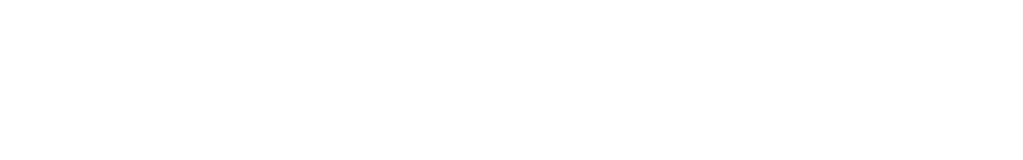
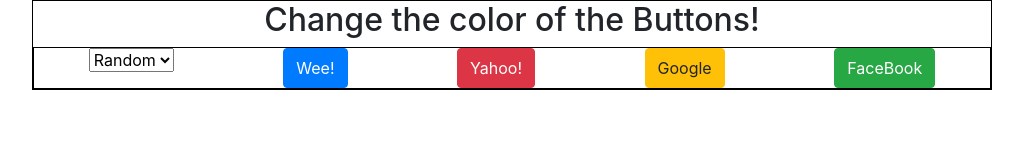
Before and after one commit to NathanielKinderman/ButtonColorTransformation, a plain HTML site: page index.HTML in a window 1280 px wide. Shown: the whole page, without its empty margins (128-1151 px from the left). Drawn offline with nearby package versions, Linux system fonts and the light colour scheme.

Commit message:
Added buttons/colors and form to html. As well as styling to css

```diff
--- a/index.HTML
+++ b/index.HTML
@@ -7,6 +7,28 @@
     <title>Color Button Transformation</title>
 </head>
 <body>
+    <div class = "container-1">
+        <h2>Change the color of the Buttons!</h2>
+        <div class= "flex-box-pick-color">
+            <form action="">
+                <select name="backdrop" id="background" onchange="buttonColorChange(this)">
+                    <option value="random">Random</option>
+                    <option value="red">Red</option>
+                    <option value="green">Green</option>
+                    <option vaule="reset">Reset</option>
+                </select>
+            </form>
+
+            <button class="btn btn-primary">Wee!</button>
+            <button class="btn btn-danger">Yahoo!</button>
+            <button class="btn btn-warning">Google</button>
+            <button class="btn btn-success">FaceBook</button>
+        </div>
+
+
+
+
+    </div>
 
 
     <script src="static/js/script.js"></script>
--- a/static/css/styles.css
+++ b/static/css/styles.css
@@ -4,7 +4,7 @@
     margin: 0 auto;
     text-align: center;
 }
-.flex-box-container-1{
+.flex-box-pick-color{
     display: flex;
     flex-wrap: wrap;
     justify-content: space-around;
```
